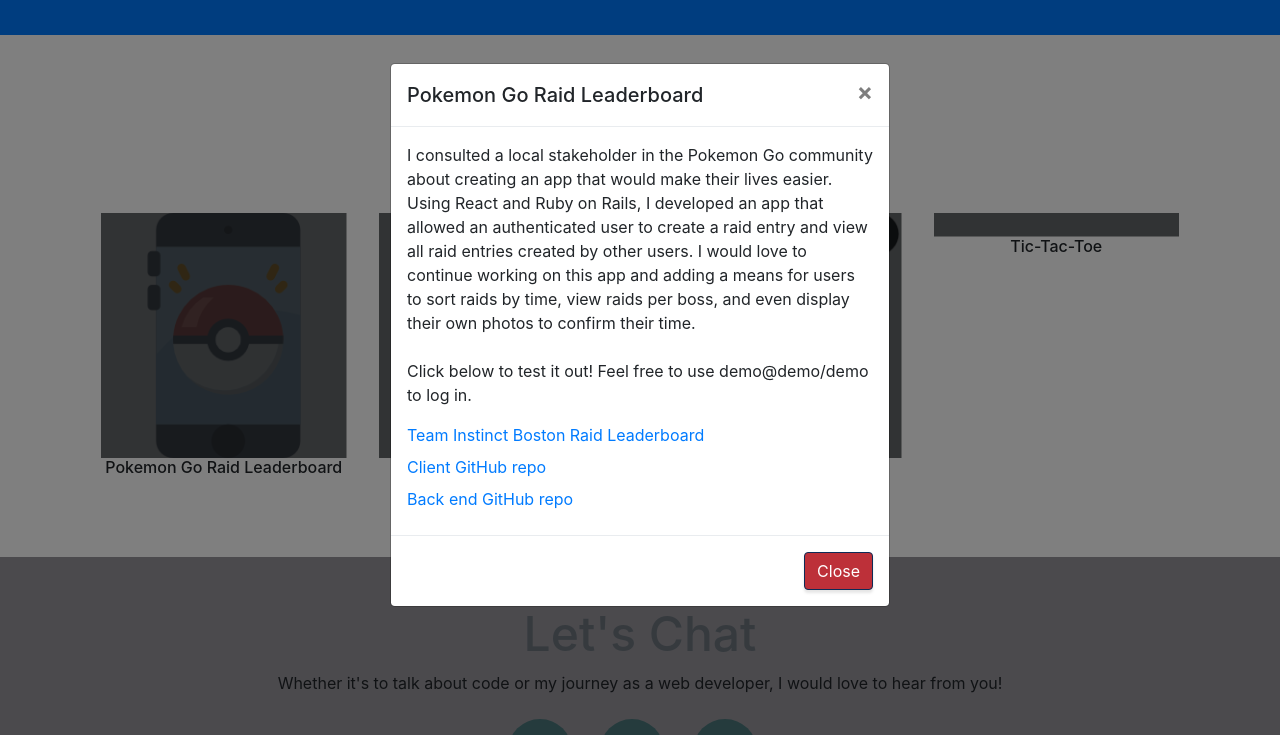
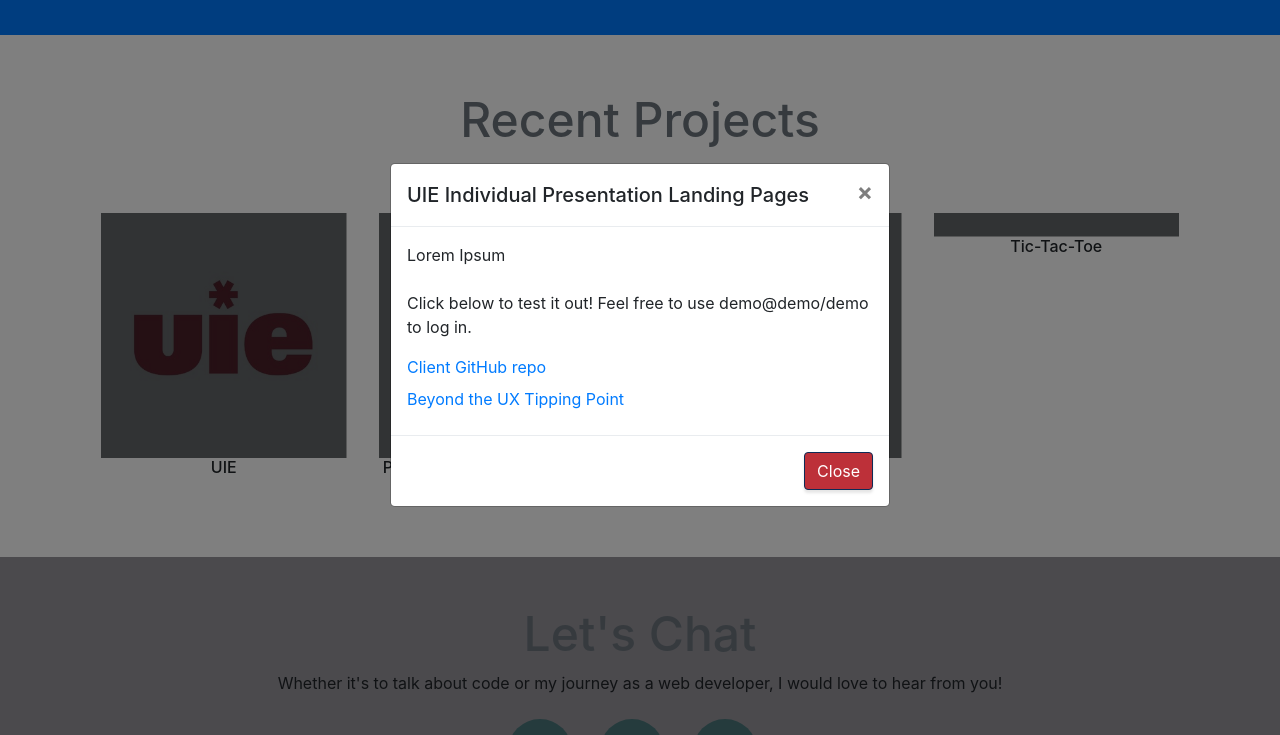
Before and after one commit to cedis81/cedis81.github.io, a website with bundled scripts: page index.html in a window 1280 px wide. Both pictures are taken after a click on the link 223 px from the left and 2160 px from the top of the page. Shown: the part 1825-2560 px from the top of the page. Built offline with nearby package versions, Linux system fonts and the light colour scheme; files whose address does not match are found by name.

Commit message:
Update Projects to include UIE
* Upload UIE logo image
* Replace fantasy baseball app with UIE project
* Place UIE project first in order
* Replace image for fantasy baseball app with UIE logo
* Replace title in modal for UIE project title
* Update link in modal to UIE project GitHub repo
* Update link in to live Jared Presentation page
* Replace project description with Lorem Ipsum placeholder text

```diff
--- a/index.html
+++ b/index.html
@@ -176,6 +176,46 @@
         </div>
         <div class="row no-gutters">
 
+          <!-- UIE Project -->
+          <div class="col-md-3 col-sm-6 p-3">
+            <a class="portfolio-item" href="#uie-modal" data-toggle="modal" data-target="#uie-modal">
+              <span class="caption">
+              </span>
+              <img class="img-fluid" src="img/uie-logo.jpg" alt="">
+            </a>
+            <span class="caption-content">
+              <h6 class="text-center">UIE</h6>
+              <!-- <p class="mb-0"></p> -->
+            </span>
+          </div>
+
+          <!-- UIE Project modal -->
+          <div class="modal fade" id="uie-modal" tabindex="-1" role="dialog" aria-labelledby="uie-modalTitle" aria-hidden="true">
+            <div class="modal-dialog modal-dialog-centered" role="document">
+              <div class="modal-content">
+                <div class="modal-header">
+                  <h5 class="modal-title" id="uieModalLongTitle">UIE Individual Presentation Landing Pages</h5>
+                  <button type="button" class="close" data-dismiss="modal" aria-label="Close">
+                    <span aria-hidden="true">&times;</span>
+                  </button>
+                </div>
+                <div class="modal-body">
+                  <p class="modal-text">
+                    Lorem Ipsum  <br><br>Click below to test it out! Feel free to use demo@demo/demo to log in.
+                  </p>
+                  <dt>
+                    <dd class="modal-text"><a class="portfolio-item" href="https://github.com/cedis81/jaredlive" target="_blank">Client GitHub repo</a></dd>
+                    <dd class="modal-text"><a class="portfolio-item" href="https://www.uie.com/tipping/" target="_blank">Beyond the UX Tipping Point</a></dd>
+                  </dt>
+                </div>
+                <div class="modal-footer">
+                  <button type="button" class="btn btn-secondary" data-dismiss="modal">Close</button>
+                </div>
+              </div>
+            </div>
+          </div>
+          <!-- end UIE Project modal -->
+
           <!-- project 4 -->
           <div class="col-md-3 col-sm-6 p-3">
             <a class="portfolio-item" href="#pokemon-go-modal" data-toggle="modal" data-target="#pokemon-go-modal">
@@ -265,50 +305,6 @@
             </div>
           </div>
           <!-- end project 3 modal -->
-
-          <!-- project 2 -->
-          <div class="col-md-3 col-sm-6 p-3">
-            <a class="portfolio-item" href="#fantasy-baseball-modal" data-toggle="modal" data-target="#fantasy-baseball-modal">
-              <span class="caption">
-              </span>
-              <img class="img-fluid" src="img/baseball.png" alt="">
-            </a>
-            <span class="caption-content">
-              <h6 class="text-center">Fantasy Baseball</h6>
-              <!-- <p class="mb-0"></p> -->
-            </span>
-          </div>
-
-          <!-- project 2 modal -->
-          <div class="modal fade" id="fantasy-baseball-modal" tabindex="-1" role="dialog" aria-labelledby="fantasy-baseball-modalTitle" aria-hidden="true">
-            <div class="modal-dialog modal-dialog-centered" role="document">
-              <div class="modal-content">
-                <div class="modal-header">
-                  <h5 class="modal-title" id="fantasyBaseballModalLongTitle">Fantasy Baseball</h5>
-                  <button type="button" class="close" data-dismiss="modal" aria-label="Close">
-                    <span aria-hidden="true">&times;</span>
-                  </button>
-                </div>
-                <div class="modal-body">
-                  <p class="modal-text">
-                    My first attempt at developing a full stack web application. An authenticated user can log in and CRUD
-                    fantasy leagues. The back end API was created using Ruby on Rails, with JavaScript, jQuery, Bootstrap
-                    and Handlebars for the client. Some of the features I would like to add in the future are the ability
-                    to create teams and players with seeded data, with acculumulated category totals displayed.  <br><br>Click below to test it out! Feel free to use demo@demo/demo to log in.
-                  </p>
-                  <dt>
-                    <dd class="modal-text"><a class="portfolio-item" href="https://cedis81.github.io/rails-api-project-client/" target="_blank">Fantasy Baseball</a></dd>
-                    <dd class="modal-text"><a class="portfolio-item" href="https://github.com/cedis81/rails-api-project-client" target="_blank">Client GitHub repo</a></dd>
-                    <dd class="modal-text"><a class="portfolio-item" href="https://github.com/cedis81/rails-api-project-back-end" target="_blank">Back end GitHub repo</a></dd>
-                  </dt>
-                </div>
-                <div class="modal-footer">
-                  <button type="button" class="btn btn-secondary" data-dismiss="modal">Close</button>
-                </div>
-              </div>
-            </div>
-          </div>
-          <!-- end project 2 modal -->
 
           <!-- project 1 -->
           <div class="col-md-3 col-sm-6 p-3">
```
Also changed, not shown: img/uie-logo.jpg (added).
